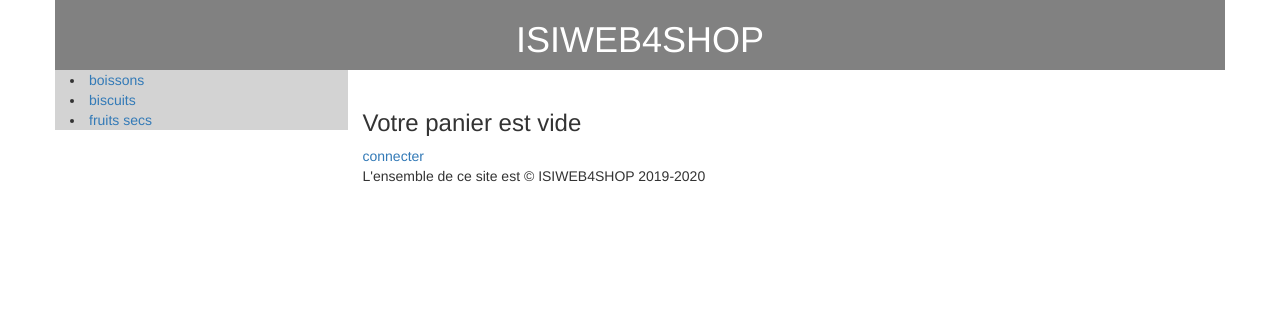
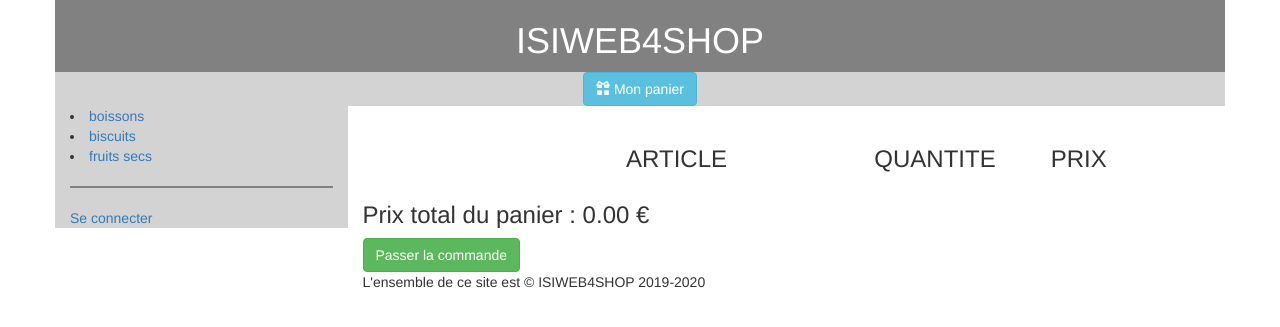
Before and after one commit to Lucie6991/ProjetWeb, a PHP site: page /index.php?action=seeCart in a window 1280 px wide. Shown: the top 327 px of the page. Run offline with PHP 8.4, Linux system fonts and the light colour scheme; data comes from the database, SQL or seed files in the repository; tables that the repository leaves empty hold one stand-in row (values such as "Sample post"); some libraries are stand-ins or nearby versions.

Commit message:
mise en place du panier avec les utilisation de la table orderitem + design

```diff
--- a/controller/controllerCart.php
+++ b/controller/controllerCart.php
@@ -16,7 +16,7 @@
     public static function emptyCart(){
         $view ='cart';
         $page_title='Panier vidé';
-        $_SESSION['cart'] = array();
+        Cart::emptyCart();
         $path2= File::build_path(array('view','view.php'));
         require ($path2);
     }
@@ -24,9 +24,16 @@
     public static function seeCart(){
         $view ='cart';
         $page_title='Mon panier';
+        //$myCart = Cart::getCart();
+        $tab_cart = Cart::getProducts();
         $path2= File::build_path(array('view','view.php'));
         require ($path2);
 
     }
 
+    public static function delete(){
+        $order = $_GET["order"];
+        Cart::delete($order);
+        self::seeCart();
+    }
 }
--- a/controller/controllerConnexion.php
+++ b/controller/controllerConnexion.php
@@ -22,5 +22,12 @@
         require_once ($path2);
     }
 
+    public static function connect(){
+        $view='connexion';
+        $page_title='Connexion';
+        $path2 = File::build_path(array('view','view.php'));
+        require_once ($path2);
+    }
+
 
 }
--- a/controller/routeur.php
+++ b/controller/routeur.php
@@ -4,6 +4,8 @@
 require_once ($path);
 $path2 = File::build_path(array('controller','controllerCart.php'));
 require_once ($path2);
+$path3 = File::build_path(array('controller','controllerConnexion.php'));
+require_once ($path3);
 
 
 if (!isset($_GET['action'])){
@@ -12,15 +14,16 @@
     $action =$_GET['action'];
 }
 
-if ($action == "addToCart" || $action == "emptyCart" || $action == "seeCart" ){
+if ($action == "addToCart" || $action == "emptyCart" || $action == "seeCart" || $action =="delete"){
     controllerCart::$action();
 }
 else if ($action== 'readAllProducts' || $action == 'readProductsCat' || $action == 'read' || $action == 'readCategories'  ){
     controllerProduct::$action();
 }
 
-else if ($action == 'getUtilisateurCon'){
+else if ($action == 'getUtilisateurCon' || $action == "connect"){
     controllerConnexion::$action();
 }
 
+
 ?>
--- a/index.php
+++ b/index.php
@@ -9,8 +9,6 @@
 
 session_start();
 
-
-
 // on require File pour pouvoir utiliser la fonction BuildPath
 require ($ROOT_FOLDER.$DS.'lib'.$DS.'File.php');
 $path= File::build_path(array('controller','routeur.php'));
--- a/view/CSS/style.css
+++ b/view/CSS/style.css
@@ -2,10 +2,23 @@
     background-color: lightgrey;
 }
 
-header{
+.entete{
+    background-color: lightgrey;
+    text-align: center;
+}
+
+.web4shop{
     background-color: #818181;
     text-align: center;
     color: white;
+    border: #818181 1px solid;
+}
+
+.trait
+{
+    background-color: #818181;
+    height: 2pt;
+    width: 100%;
 }
 
 .image_produit{
@@ -20,3 +33,17 @@
 .photoUser{
     width:100px;
 }
+
+.panier{
+    width : 130px;
+    box-shadow: 1px 1px 12px #555;
+}
+
+.tabCart{
+    border: grey solid 1px;
+    background-color: #f2f2f2;
+}
+
+.textePanier{
+    text-align: center;
+}
--- a/view/aside1.inc.php
+++ b/view/aside1.inc.php
@@ -11,4 +11,8 @@
     $nom = $ligne->getName();
     echo "<li> <a href='?categ=".$id."&action=readProductsCat'>$nom </a> </li>";
 }
+echo "<br>";
+echo "<div class='trait'></div>";
+echo "<br>";
+echo "<a href='?action=connect' class='seConnecter'>Se connecter</a>";
 echo"</aside>";
--- a/view/cart.php
+++ b/view/cart.php
@@ -1,30 +1,67 @@
 <?php
-
-if (empty($_SESSION['cart'])){
+if (empty(Cart::getCart())){
     echo "<h3> Votre panier est vide</h3>";
 }
 else{
-    echo "<table border='1'>";
-    echo "<tr>";
-    echo "<th> Nom </th>";
-    echo "<th> Prix</th>";
-    echo "</tr>";
-    for($i=0; $i<count($_SESSION['cart']); $i++){
-        //echo "Vous avez au panier l'ID ";
-        $id= $_SESSION['cart'][$i][0];
-        $quantiteCommande = $_SESSION['cart'][0][$i];
-        //echo $id;
-        //echo $quantiteCommande;
-        $tab_prod = Product::getProduit($id);
-        //var_dump($tab_prod);
-        echo "<tr>";
-        echo "<td>". $tab_prod[0]->getName()." </td>";
-        echo "<td>". $tab_prod[0]->getPrice()." </td>";
-        //echo "<td>". $quantiteCommande. "</td>";
-        echo "</tr>";
-    }
+    ?>
+    <div class ='row'>
+        <div class ='col-lg-2'>
+        </div>
+        <div class="textePanier">
+        <span class ='col-lg-5'>
+            <h3> ARTICLE </h3>
+        </span>
+        </div>
+        <div class ='col-lg-2'>
+            <h3> QUANTITE </h3>
+        </div>
+        <div class="textePanier">
+        <span class ='col-lg-2'>
+            <h3> PRIX </h3>
+        </span>
+        </div>
+    </div>
 
-    echo "</table>";
+<?php
+    $totalprice =0;
+    foreach ( $tab_cart as $ligne) :
+        $id= $ligne['id'];
+        $quantiteCommande = $ligne['qte'];
+        $name = $ligne['name'];
+        $price = $ligne['price'];
+        $order=$ligne['order'];
+        $image = $ligne['image'];
+        $totalprice+=$price;
+        ?>
+    <div class="tabCart">
+        <span class ='row' >
+            <div class ='col-lg-2'>
+                <?php echo "<img class ='panier' src='view/images/$image'>"; ?>
+            </div>
+            <span class ='col-lg-5'>
+                <?php echo "<h4><br><br> &nbsp $name</h4>"; ?>
+            </span>
+                <div class="textePanier">
+            <span class ='col-lg-2'>
+                <?php echo "<p><br><br> $quantiteCommande</p>"; ?>
+            </span>
+                    </div>
+                    <div class="textePanier">
+            <span class ='col-lg-2'>
+                <?php echo "<p><br><br> $price €</p>"; ?>
+            </span>
+                        </div>
+            <div class ='col-lg-1'>
+                <?php echo "<br><br><a style='color: grey; font-size: 50px' href='?action=delete&order=".$order."'> <span  class='glyphicon glyphicon-trash'></span></a>"; ?>
+            </div>
+        </span>
 
-    echo" <input class='btn btn-warning'> Passer la commande</input>";
-}
+    </div>
+        <br>
+
+   <?php  endforeach ?>
+    <?php $totalpriceStr = number_format($totalprice,2);
+    echo "<h3> Prix total du panier : $totalpriceStr €</h3>"; ?>
+
+    <a class='btn btn-success'> Passer la commande</a>
+<?php  }?>
--- a/view/connexion.php
+++ b/view/connexion.php
@@ -1,5 +1,9 @@
 <h1>Se connecter</h1>
-<form action="../view/TestConnexion.php" method="post">
+<?php
+$view = "TestConnexion";
+$page_title='Connecté';
+?>
+<form action="view/TestConnexion.php" method="post">
     <label for="champNom">Login :</label>
     <input type="text" name="login" id="champNom" required />
     <p></p>
--- a/view/header.inc.php
+++ b/view/header.inc.php
@@ -1,5 +1,10 @@
-<header class="row">
-    <div class="col-lg-12">
-        <h1>ISIWEB4SHOP</h1>
+<header>
+    <div class="row">
+        <div class="web4shop">
+            <h1>ISIWEB4SHOP</h1>
+        </div>
+        <div class="entete">
+            <a href='?action=seeCart' class='btn btn-info'> <span class='glyphicon glyphicon-gift'></span> Mon panier</button></a>
+        </div>
     </div>
 </header>
--- a/view/view.php
+++ b/view/view.php
@@ -9,7 +9,6 @@
 </head>
 <body>
 <?php include("fonctions.php");
-$cart=new Cart();
 ?>
 <div class="container">
 
@@ -23,7 +22,6 @@
             $filepath = File::build_path(array("view", "$view.php"));
             require $filepath;
 
-            echo "<a href='view/connexion.php'>connecter</a>";
             getFooter();
             ?>
         </section>
```
Also changed, not shown: model/Cart.php (+79 -6 lines), view/choixPanier.php (+1 -8 lines).
